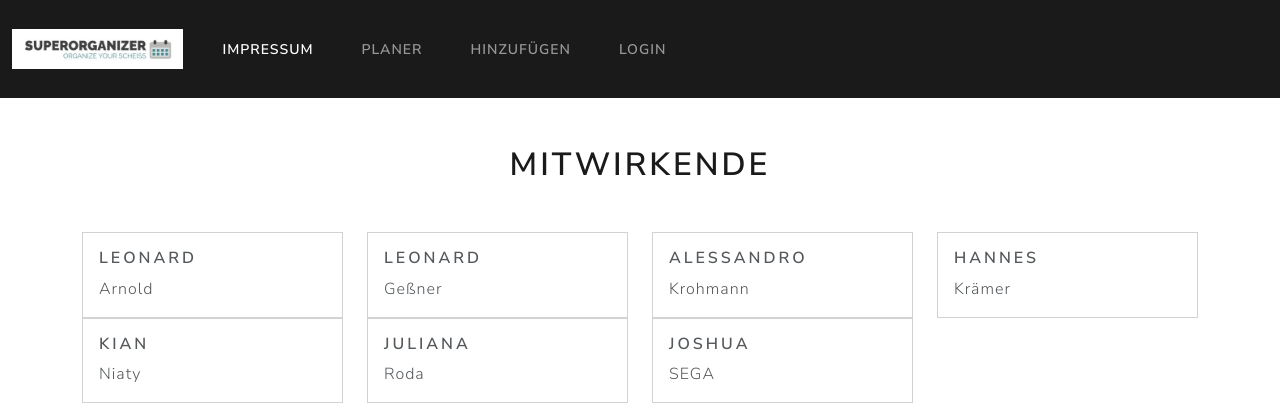
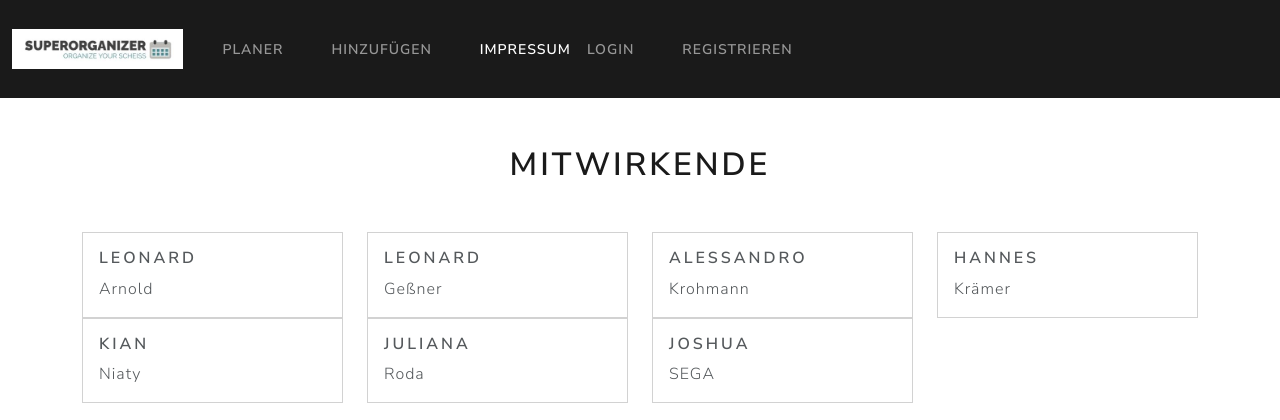
Before and after one commit to RN0L/Planer, a Flask app: page /about in a window 1280 px wide. Shown: the top 420 px of the page. Run offline with Flask 3, Linux system fonts and the light colour scheme; data comes from the database, SQL or seed files in the repository; some libraries are stand-ins or nearby versions.

Commit message:
about navabr zwischen ergebnis

```diff
--- a/templates/about.html
+++ b/templates/about.html
@@ -21,18 +21,20 @@
       <div class="collapse navbar-collapse" id="navbarColor01">
         <ul class="navbar-nav me-auto">
           <li class="nav-item">
+            <a class="nav-link" href="/">Planer</a>
+            </li>
+
+            <li class="nav-item">
+            <a class="nav-link" href="/hinzufügen">Hinzufügen</a>
+            </li>
             <a class="nav-link active" href="#">Impressum
               <span class="visually-hidden">(current)</span>
             </a>
           </li>
           <li class="nav-item">
-            <a class="nav-link" href="/">Planer</a>
-          </li>
-          <li class="nav-item">
-            <a class="nav-link" href="/hinzufügen">Hinzufügen</a>
-          </li>
-          <li class="nav-item">
             <a class="nav-link" href="/login">Login</a>
+            <li class="nav-item">
+              <a class="nav-link" href="/registrieren">registrieren</a>
           </li>
         </ul>
       </div>
```
